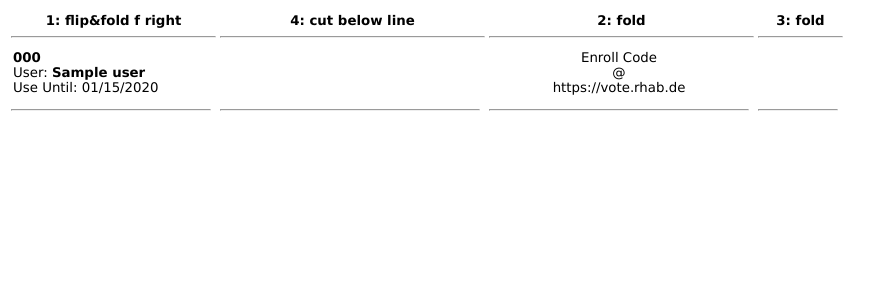
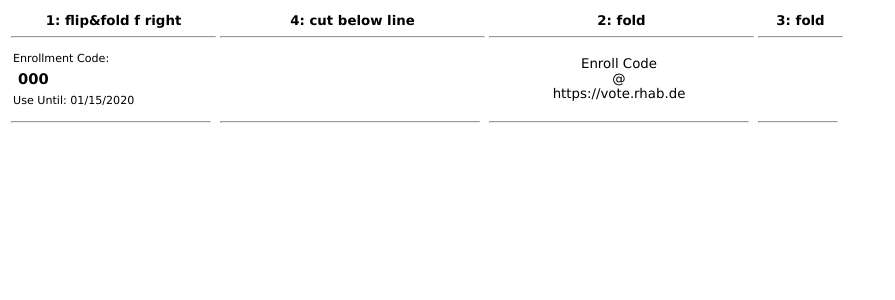
Before and after one commit to frennkie/namevote, a Django app: template open_choice_polls/templates/open_choice_polls/admin_voter_export.html in a window 1280 px wide. Shown: the top 300 px of the page, without its empty margins (0-895 px from the left). Run offline with Django 3.2, Linux system fonts and the light colour scheme; the template is opened without the code that fills it: most values are stand-ins (such as "Sample title", 1, 10 or a date in 2020); some libraries are stand-ins or nearby versions.

Commit message:
change print layout

```diff
--- a/open_choice_polls/templates/open_choice_polls/admin_voter_export.html
+++ b/open_choice_polls/templates/open_choice_polls/admin_voter_export.html
@@ -67,6 +67,14 @@
             font-size: 10pt;
         }
 
+        div.enrollment_code {
+            text-align: left;
+            padding: 5px;
+            font-family: Verdana, Tahoma, sans-serif;
+            font-weight: bold;
+            font-size: 11pt;
+        }
+
         p.my_centered {
             text-align: center;
             padding: 2px;
@@ -115,10 +123,11 @@
                 <tr>
                     <td class="left_td">
                         <div class="my_left">
-                            <b>{{ entry.enrollment_code }}<br></b>
-                            User: <b>{{ entry.user }}</b><br>
-                            Use Until:
-                            {{ entry.enrollment_code_valid_until|date:"SHORT_DATE_FORMAT" }}
+                            <small class="text-muted">Enrollment Code:<br></small>
+                            <div class="enrollment_code">{{ entry.enrollment_code }}<br></div>
+                            {# User: <b>{{ entry.user }}</b><br>#}
+                            <small class="text-muted">
+                                Use Until: {{ entry.enrollment_code_valid_until|date:"SHORT_DATE_FORMAT" }}</small>
                         </div>
                     </td>
 
```
